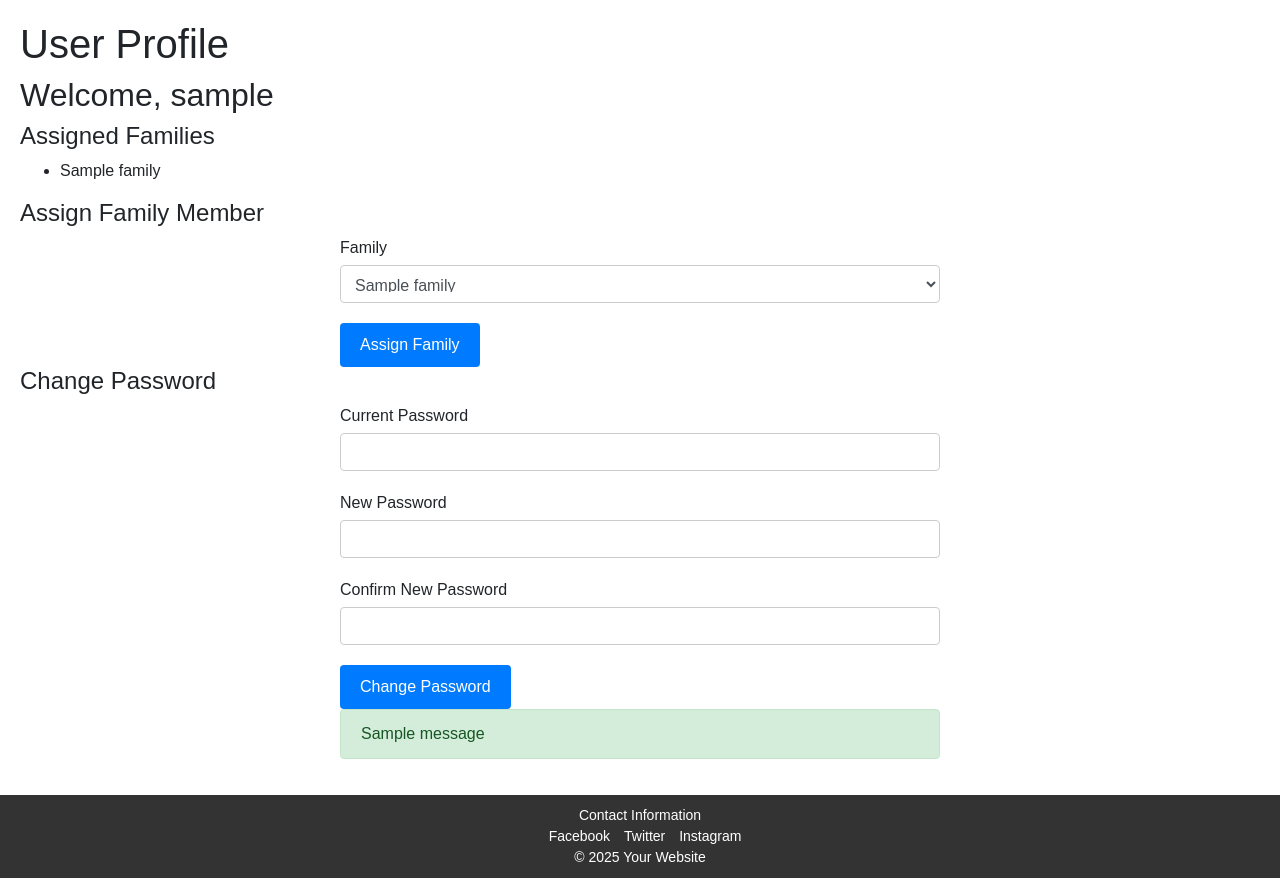
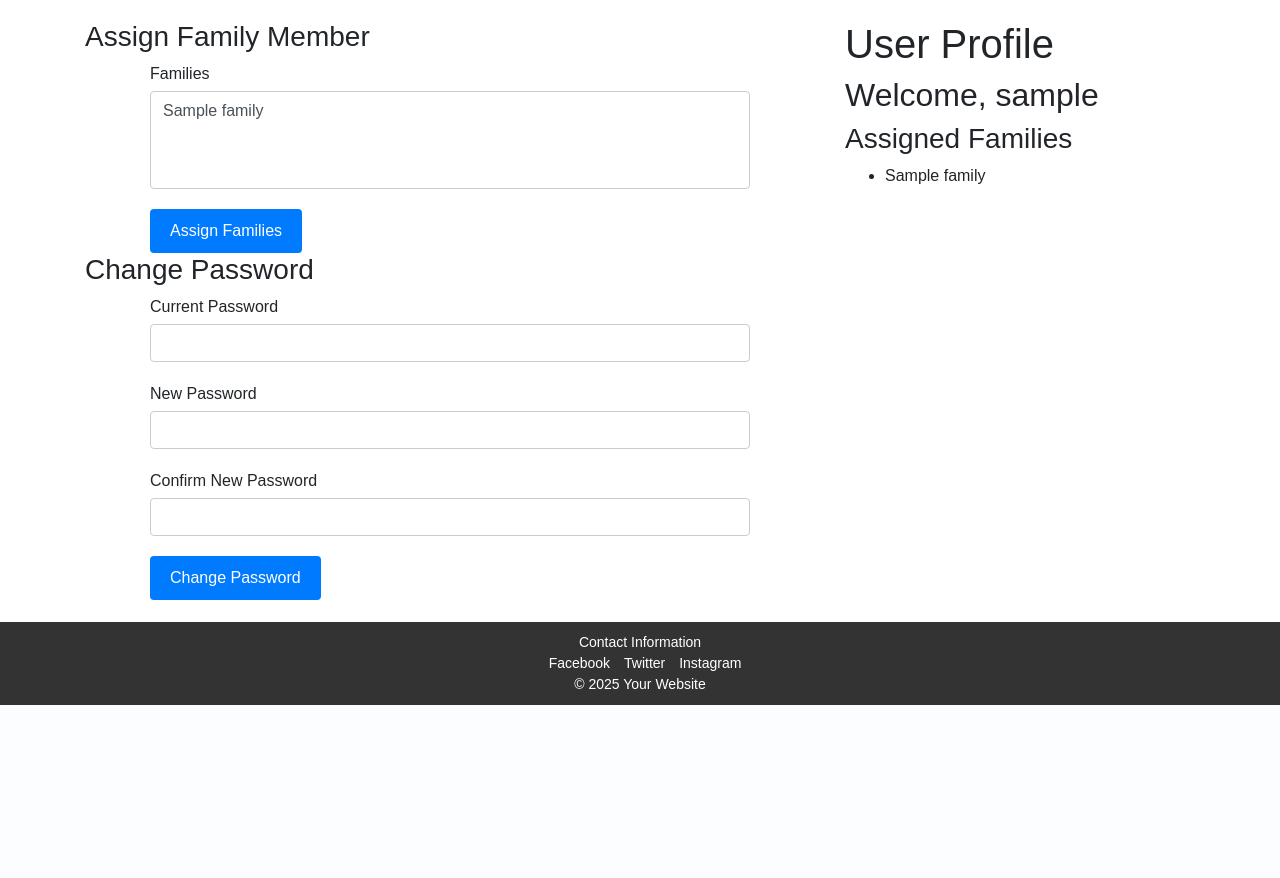
Before and after one commit to yaronb/yizkor_flask, a Flask app: page /user in a window 1280 px wide. Shown: the part 95-973 px from the top of the page. After the commit the page ends 800 px from the top, so only its background shows below. Run offline with Flask 3, Linux system fonts and the light colour scheme; a user stored in the database is signed in; tables that the repository leaves empty hold one stand-in row (values such as "Sample post"); one stand-in notice (Sample message) is shown; some libraries are stand-ins or nearby versions.

Commit message:
allow multiple familys to be selected and ordered

```diff
--- a/app/auth/forms.py
+++ b/app/auth/forms.py
@@ -1,6 +1,6 @@
 from flask_wtf import FlaskForm
-from wtforms import StringField, FileField, TextAreaField, DateField, PasswordField, BooleanField, SubmitField, FieldList, FormField, SelectField, HiddenField
-from wtforms.validators import DataRequired, Email, EqualTo, ValidationError, Optional
+from wtforms import StringField, FileField, FieldList, FormField, TextAreaField, DateField, PasswordField, BooleanField, SubmitField, SelectField, HiddenField, SelectMultipleField
+from wtforms.validators import DataRequired, Email, EqualTo, Length, ValidationError, Optional
 from app.models import User
 
 class MilestoneForm(FlaskForm):
@@ -42,10 +42,6 @@ class RegistrationForm(FlaskForm):
             raise ValidationError('Please use a different email address.')
 
 
-from flask_wtf import FlaskForm
-from wtforms import StringField, PasswordField, SubmitField, SelectField, HiddenField
-from wtforms.validators import DataRequired, Email, EqualTo, Length
-
 class ChangePasswordForm(FlaskForm):
     current_password = PasswordField('Current Password', validators=[DataRequired()])
     new_password = PasswordField('New Password', validators=[DataRequired(), Length(min=6)])
@@ -54,5 +50,5 @@ class ChangePasswordForm(FlaskForm):
 
 class AssignFamilyForm(FlaskForm):
     user_id = HiddenField('User ID', validators=[DataRequired()])
-    family_id = SelectField('Family', coerce=int, validators=[DataRequired()])
+    family_ids = SelectMultipleField('Families', coerce=int, validators=[DataRequired()])
     submit = SubmitField('Assign Family')
--- a/app/main/routes.py
+++ b/app/main/routes.py
@@ -195,25 +195,24 @@ def users():
 @login_required
 def user():
     user = current_user
-    families = Family.query.all()
+    families = Family.query.order_by(Family.name).all()
     assign_family_form = AssignFamilyForm()
     change_password_form = ChangePasswordForm()
 
     # Populate the family choices for the assign_family_form
-    assign_family_form.family_id.choices = [(family.id, family.name) for family in families]
+    assign_family_form.family_ids.choices = [(family.id, family.name) for family in families]
 
     # Set the user_id in the form
     assign_family_form.user_id.data = user.id
 
-    if request.method == 'POST':
-        print("Form Submitted:", request.form)
-
     if assign_family_form.validate_on_submit() and 'assign_family' in request.form:
-        family_id = assign_family_form.family_id.data
-        family = Family.query.get(family_id)
-        user.families.append(family)
+        family_ids = assign_family_form.family_ids.data
+        for family_id in family_ids:
+            family = Family.query.get(int(family_id))  # Ensure family_id is an integer
+            if family not in user.families:
+                user.families.append(family)
         db.session.commit()
-        flash(f'Assigned family {family.name} to you.', 'success')
+        flash(f'Assigned selected families to you.', 'success')
         return redirect(url_for('main.user'))
 
     if change_password_form.validate_on_submit() and 'change_password' in request.form:
@@ -226,6 +225,7 @@ def user():
             flash('Current password is incorrect.', 'danger')
 
     return render_template('user.html', user=user, families=families, assign_family_form=assign_family_form, change_password_form=change_password_form)
+
 
 
 @main.route('/search', methods=['GET'])
--- a/app/main/templates/user.html
+++ b/app/main/templates/user.html
@@ -3,29 +3,24 @@
 {% block title %}User Profile{% endblock %}
 
 {% block content %}
-<h1>User Profile</h1>
-<h2>Welcome, {{ user.username }}</h2>
-
-<h4>Assigned Families</h4>
-<ul>
-    {% for family in user.families %}
-    <li>{{ family.name }}</li>
-    {% endfor %}
-</ul>
-
+<div class="container">
+    <div class="row">
+        <!-- Left Column (Other Content) -->
+        <div class="col-md-8">
+            <!-- Other content goes here -->
             <!-- Form for Assigning Family Members -->
-<h4>Assign Family Member</h4>
+            <h3>Assign Family Member</h3>
             <form method="POST" action="{{ url_for('main.user') }}">
                 {{ assign_family_form.hidden_tag() }}
                 <div class="form-group">
-        <label for="family_id">Family</label>
-        {{ assign_family_form.family_id(class="form-control") }}
+                    <label for="family_ids">Families</label>
+                    {{ assign_family_form.family_ids(class="form-control") }}
                 </div>
-    <button type="submit" class="btn btn-primary" name="assign_family">Assign Family</button>
+                <button type="submit" class="btn btn-primary" name="assign_family">Assign Families</button>
             </form>
 
             <!-- Form for Changing Password -->
-<h4>Change Password</h4>
+            <h3>Change Password</h3>
             <form method="POST" action="{{ url_for('main.user') }}">
                 {{ change_password_form.hidden_tag() }}
                 <div class="form-group">
@@ -41,16 +36,21 @@
                     {{ change_password_form.confirm_new_password(class="form-control") }}
                 </div>
                 <button type="submit" class="btn btn-primary" name="change_password">Change Password</button>
-    {% with messages = get_flashed_messages(with_categories=true) %}
-    {% if messages %}
-    <div class="alert-container">
-        {% for category, message in messages %}
-        <div class="alert alert-{{ category }}">
-            {{ message }}
+            </form>
         </div>
+
+        <!-- Right Column (User Profile) -->
+        <div class="col-md-4">
+            <h1>User Profile</h1>
+            <h2>Welcome, {{ user.username }}</h2>
+
+            <h3>Assigned Families</h3>
+            <ul>
+                {% for family in user.families|sort(attribute='name') %}
+                <li>{{ family.name }}</li>
                 {% endfor %}
+            </ul>
         </div>
-    {% endif %}
-    {% endwith %}
-</form>
+    </div>
+</div>
 {% endblock %}
```
Also changed, not shown: app/static/images/BobiDina.jpg (added), app/static/images/YechielTombstone.png (added), app/static/images/lodz-ghetto.webp (added), instance/app.db, 1 other file. Lines whose indentation alone changed are shown as unchanged.
